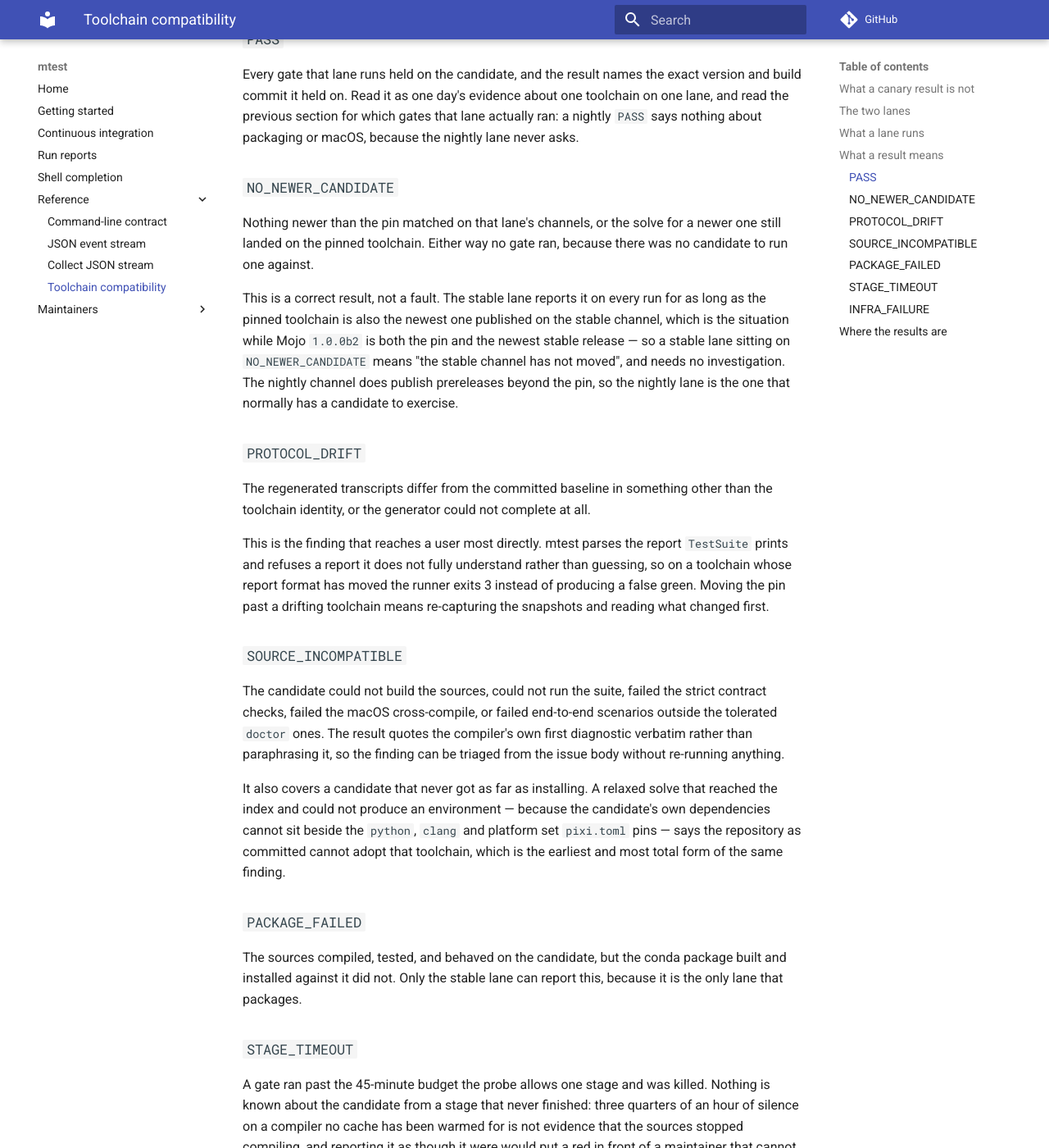
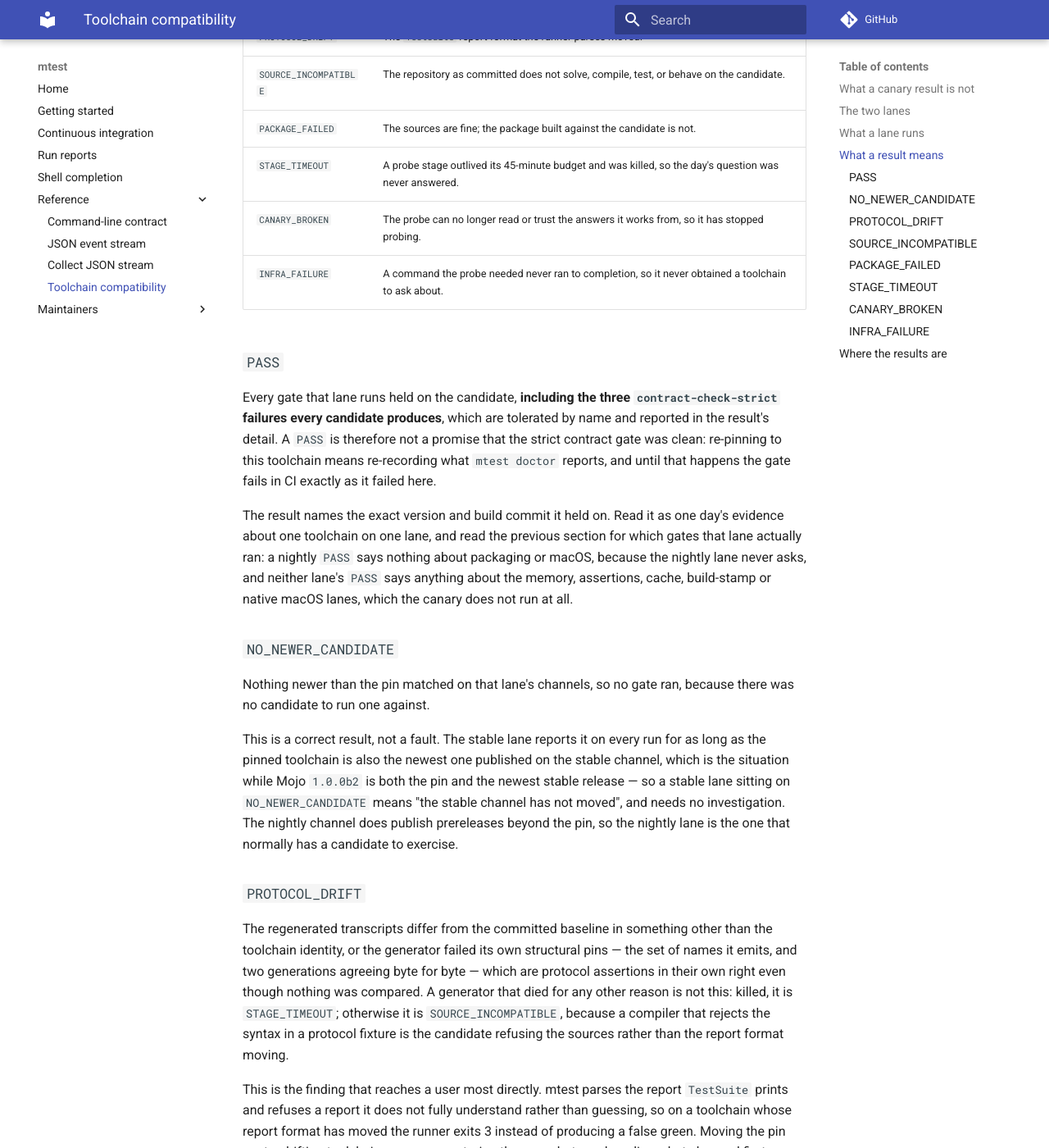
Before and after one commit to mikeleppane/mtest, an MkDocs documentation site: the page built from docs/compatibility.md, in a window 1280 px wide and 1400 px high, scrolled down 2612 px. Shown: the whole window at 82% size. Built offline with MkDocs 1.6.1 and Material for MkDocs 9.7.7, drawn with Linux system fonts in a browser that asks for light colours; comment, search, counter and statistics services are not loaded; some of the changed text lies outside the part shown.

Commit message:
docs(canary): narrow what a green lane is evidence for
The page exists to stop a green canary being read as a support promise,
so an overstatement on it is the defect the page was written against.
Seven claims were wider than the code:

- the stable lane was said to answer whether the next release is safe to
  move to. It runs neither memory lane, no assertions companion, no cache
  or build-stamp gate and nothing natively on macOS;
- `PASS` was "every gate above held", with the contract gate documented
  as having no tolerance. Three named `contract-check-strict` failures
  are tolerated on every candidate, so a maintainer could move the pin
  believing a required check had already been verified clean;
- end-to-end failures were said to be tolerated "in exactly one place",
  which was the same claim from the other side;
- `PROTOCOL_DRIFT` covered "the generator could not complete at all". A
  killed generator is `STAGE_TIMEOUT` and any other failure is
  `SOURCE_INCOMPATIBLE`; only the structural pins are drift;
- `SOURCE_INCOMPATIBLE` was said to quote the compiler's first diagnostic
  verbatim. Three of its six routes do; the contract, end-to-end and
  unsatisfiable-solve findings carry composed prose;
- `NO_NEWER_CANDIDATE` claimed a solve landing on the pin. That is
  `CANARY_BROKEN`;
- `INFRA_FAILURE` was said to comment on an already-open issue. It
  upserts the lane's issue like any other finding and exits 0.

The eighth classification, `CANARY_BROKEN`, was missing from the count,
the table, the sections and the red-run list.

```diff
--- a/docs/compatibility.md
+++ b/docs/compatibility.md
@@ -35,7 +35,11 @@ result is evidence about the other, and a lane that fails does not stop the
 other from reporting.
 
 - **`stable`** considers only the channels the workspace itself resolves
-  against. It answers whether the next stable Mojo release is safe to move to.
+  against. It answers whether the gates listed in the next section still hold on
+  the next stable Mojo release — not whether that release is safe to move to.
+  The canary runs neither memory lane, no assertions companion, no cache or
+  build-stamp gate, and nothing natively on macOS, so a green stable lane is a
+  subset of the evidence a re-pin needs rather than the whole of it.
 - **`nightly`** additionally considers Modular's nightly channel, so it sees
   prereleases. This is where a candidate normally appears first, well before the
   stable lane has anything to say about it.
@@ -48,7 +52,7 @@ here.
 
 A probe relaxes the toolchain pin in a throwaway checkout, installs whatever the
 channels publish beyond it, and then runs these gates against the candidate in
-this order, stopping at the first that fails.
+this order, stopping at the first that condemns it.
 
 1. **Build.** The runnable binary links.
 2. **Tests.** The classified suite — unit and integration modules together —
@@ -57,7 +61,16 @@ this order, stopping at the first that fails.
    handling are exercised, and those are exactly the behaviours a compiler
    change moves without touching a line of this repository's source.
 3. **Command-line contract.** The strict contract checks execute against the
-   candidate build.
+   candidate build, and their roll-call is read rather than merely waited on.
+   **Three named checks fail on every candidate and are tolerated**, because
+   `mtest doctor` compiles the pinned toolchain identity in and refuses any
+   other compiler — correct product behaviour, and the reason the tolerance has
+   to exist at all. It is drawn as narrowly as the gate's own reporting allows:
+   the failing set must be exactly those three, check name and reported detail
+   both. One extra failure condemns the candidate, so does a skip, so does a
+   roll-call that does not account for the count printed above it — and so does
+   a run in which those three checks *passed*, because a candidate the identity
+   guard has stopped refusing is itself the finding.
 4. **Protocol transcripts.** The `TestSuite` report snapshots are regenerated
    into a temporary directory and compared with the committed baseline. Exactly
    one difference is tolerated — the toolchain identity stamped into each
@@ -68,11 +81,12 @@ this order, stopping at the first that fails.
    `arm64-apple-macosx` as far as assembly, which catches a Darwin-only break
    from a Linux runner without a Mac.
 6. **End-to-end suite.** The committed known-outcome tree is driven through the
-   built binary. Failures are tolerated in exactly one place: the scenarios that
-   assert which toolchain `mtest doctor` reports, which genuinely fail once the
-   toolchain moves. Any other failing scenario condemns the candidate, as does a
-   failure that named no scenario at all, and as does a `doctor` scenario
-   failing when the toolchain did *not* move.
+   built binary. Failures are tolerated here on the same terms as in the
+   contract gate, and for the same reason: the scenarios that assert which
+   toolchain `mtest doctor` reports genuinely fail once the toolchain moves.
+   Those two named scenarios are the whole tolerance. Any other failing scenario
+   condemns the candidate, as does a failure that named no scenario at all, and
+   as does a `doctor` scenario failing when the toolchain did *not* move.
 7. **Packaging.** *Stable lane only.* The conda recipe's three compiler pins are
    retargeted at the candidate, the package is built, and it is installed into a
    scratch environment and run, with the candidate's version asserted as the
@@ -97,21 +111,29 @@ Every probe ends in exactly one of seven classifications.
 | `SOURCE_INCOMPATIBLE` | The repository as committed does not solve, compile, test, or behave on the candidate. |
 | `PACKAGE_FAILED` | The sources are fine; the package built against the candidate is not. |
 | `STAGE_TIMEOUT` | A probe stage outlived its 45-minute budget and was killed, so the day's question was never answered. |
-| `INFRA_FAILURE` | The probe never obtained a toolchain to ask about. |
+| `CANARY_BROKEN` | The probe can no longer read or trust the answers it works from, so it has stopped probing. |
+| `INFRA_FAILURE` | A command the probe needed never ran to completion, so it never obtained a toolchain to ask about. |
 
 ### `PASS`
 
-Every gate that lane runs held on the candidate, and the result names the exact
-version and build commit it held on. Read it as one day's evidence about one
-toolchain on one lane, and read the previous section for which gates that lane
-actually ran: a nightly `PASS` says nothing about packaging or macOS, because
-the nightly lane never asks.
+Every gate that lane runs held on the candidate, **including the three
+`contract-check-strict` failures every candidate produces**, which are tolerated
+by name and reported in the result's detail. A `PASS` is therefore not a promise
+that the strict contract gate was clean: re-pinning to this toolchain means
+re-recording what `mtest doctor` reports, and until that happens the gate fails
+in CI exactly as it failed here.
+
+The result names the exact version and build commit it held on. Read it as one
+day's evidence about one toolchain on one lane, and read the previous section
+for which gates that lane actually ran: a nightly `PASS` says nothing about
+packaging or macOS, because the nightly lane never asks, and neither lane's
+`PASS` says anything about the memory, assertions, cache, build-stamp or native
+macOS lanes, which the canary does not run at all.
 
 ### `NO_NEWER_CANDIDATE`
 
-Nothing newer than the pin matched on that lane's channels, or the solve for a
-newer one still landed on the pinned toolchain. Either way no gate ran, because
-there was no candidate to run one against.
+Nothing newer than the pin matched on that lane's channels, so no gate ran,
+because there was no candidate to run one against.
 
 This is a correct result, not a fault. The stable lane reports it on every run
 for as long as the pinned toolchain is also the newest one published on the
@@ -124,7 +146,13 @@ the one that normally has a candidate to exercise.
 ### `PROTOCOL_DRIFT`
 
 The regenerated transcripts differ from the committed baseline in something
-other than the toolchain identity, or the generator could not complete at all.
+other than the toolchain identity, or the generator failed its own structural
+pins — the set of names it emits, and two generations agreeing byte for byte —
+which are protocol assertions in their own right even though nothing was
+compared. A generator that died for any other reason is not this: killed, it is
+`STAGE_TIMEOUT`; otherwise it is `SOURCE_INCOMPATIBLE`, because a compiler that
+rejects the syntax in a protocol fixture is the candidate refusing the sources
+rather than the report format moving.
 
 This is the finding that reaches a user most directly. mtest parses the report
 `TestSuite` prints and refuses a report it does not fully understand rather than
@@ -136,15 +164,22 @@ means re-capturing the snapshots and reading what changed first.
 
 The candidate could not build the sources, could not run the suite, failed the
 strict contract checks, failed the macOS cross-compile, or failed end-to-end
-scenarios outside the tolerated `doctor` ones. The result quotes the compiler's
-own first diagnostic verbatim rather than paraphrasing it, so the finding can be
-triaged from the issue body without re-running anything.
+scenarios outside the tolerated `doctor` ones.
 
 It also covers a candidate that never got as far as installing. A relaxed solve
 that reached the index and could not produce an environment — because the
 candidate's own dependencies cannot sit beside the `python`, `clang` and
 platform set `pixi.toml` pins — says the repository as committed cannot adopt
 that toolchain, which is the earliest and most total form of the same finding.
+
+The evidence in the result differs by which of those routes produced it. Where a
+compiler spoke, the result quotes its own first diagnostic verbatim: the build,
+the suite, and the macOS cross-compile all report that way, and can be triaged
+from the issue body without re-running anything. The contract, end-to-end and
+unsatisfiable-solve routes have no single diagnostic to quote — the finding is a
+roll-call read against what was expected, or a solve that failed while the
+channels kept answering — so those results carry a sentence naming what was
+compared and what did not hold.
 
 ### `PACKAGE_FAILED`
 
@@ -164,16 +199,35 @@ It is loud anyway. A lane whose probe cannot finish has stopped answering the
 question it exists to answer, and a canary reporting the same quiet non-answer
 every day for a month is the failure mode this workflow was built to prevent.
 
+### `CANARY_BROKEN`
+
+An answer came back and the probe could not read it, or could not believe it.
+`pixi search --json` printed something that is not the shape this repository
+parses; the channels answered without carrying the pinned toolchain at all, so
+they are not the channels this repository resolves against; the installed
+environment could not say which toolchain it holds; or the relaxed solve
+produced a version the search never offered, so nothing the gates went on to
+report would have been about the candidate that was screened.
+
+This says nothing about any candidate, and it is loud anyway — louder, in a
+sense, than a finding. Each of those conditions recurs on every run until a
+person changes something, and reported quietly they would let the canary stop
+probing while every scheduled run stayed green, which is the exact failure this
+workflow exists to prevent.
+
 ### `INFRA_FAILURE`
 
-The probe never got as far as having a toolchain to ask about: a channel was
-unreachable, a search answered with something unreadable, or an install failed
-twice and the channels could no longer answer the control question either. This
-says nothing whatever about the candidate. It is news about the canary.
+A command the probe depends on never ran to completion, so it never got as far
+as having a toolchain to ask about: a channel search that failed outright, or an
+install that failed twice while the control question could no longer be answered
+either. It is transient by construction — nothing but a command that failed to
+run produces it — which is why it is the one finding that writes an issue and
+still leaves the run green.
 
-An install that failed while the channels still answer is **not** this. That is
-the candidate refusing to coexist with this repository's pinned environment, and
-it is reported as `SOURCE_INCOMPATIBLE`.
+Two neighbours are deliberately **not** this. An answer that came back unreadable
+is `CANARY_BROKEN`, because it does not clear on its own. An install that failed
+while the channels still answer is `SOURCE_INCOMPATIBLE`, because that is the
+candidate refusing to coexist with this repository's pinned environment.
 
 ## Where the results are
 
@@ -195,13 +249,17 @@ instead of classifying, the artifact holds `diagnostics.txt` with the traceback
 and no result at all.
 
 The workflow run goes red when any lane reports `PROTOCOL_DRIFT`,
-`SOURCE_INCOMPATIBLE`, `PACKAGE_FAILED`, or `STAGE_TIMEOUT`, and also when a lane
-that was supposed to report produced no readable result — silence is the failure
-mode a canary exists to make impossible. `INFRA_FAILURE` is deliberately quiet: it
-comments on an issue that is already open and otherwise leaves the run green,
-because a scheduled job that opened an issue every time a network call flaked
-would teach everyone to close its issues unread, including the one that had
-something real to say.
+`SOURCE_INCOMPATIBLE`, `PACKAGE_FAILED`, `STAGE_TIMEOUT`, or `CANARY_BROKEN`, and
+also when a lane that was supposed to report produced no readable result —
+silence is the failure mode a canary exists to make impossible. `INFRA_FAILURE`
+is the one row where the issue and the exit code come apart: it writes the lane's
+issue like any other finding and still leaves the run green, because it is
+produced solely by a command that failed to run and says nothing about the
+candidate, while a scheduled job that reddened every time a network call flaked
+would teach everyone to ignore it. It is written down rather than passed over
+because an unreachable channel is unreachable again tomorrow, and a lane nobody
+had opened an issue for could otherwise report a green non-answer every weekday
+forever.
 
 Maintainers can also dispatch the workflow by hand and pick a single lane
 through its `channel` input. There is nothing here to run against a working
```
Also changed, not shown: other parts of docs/compatibility.md (+1 -1 lines).
